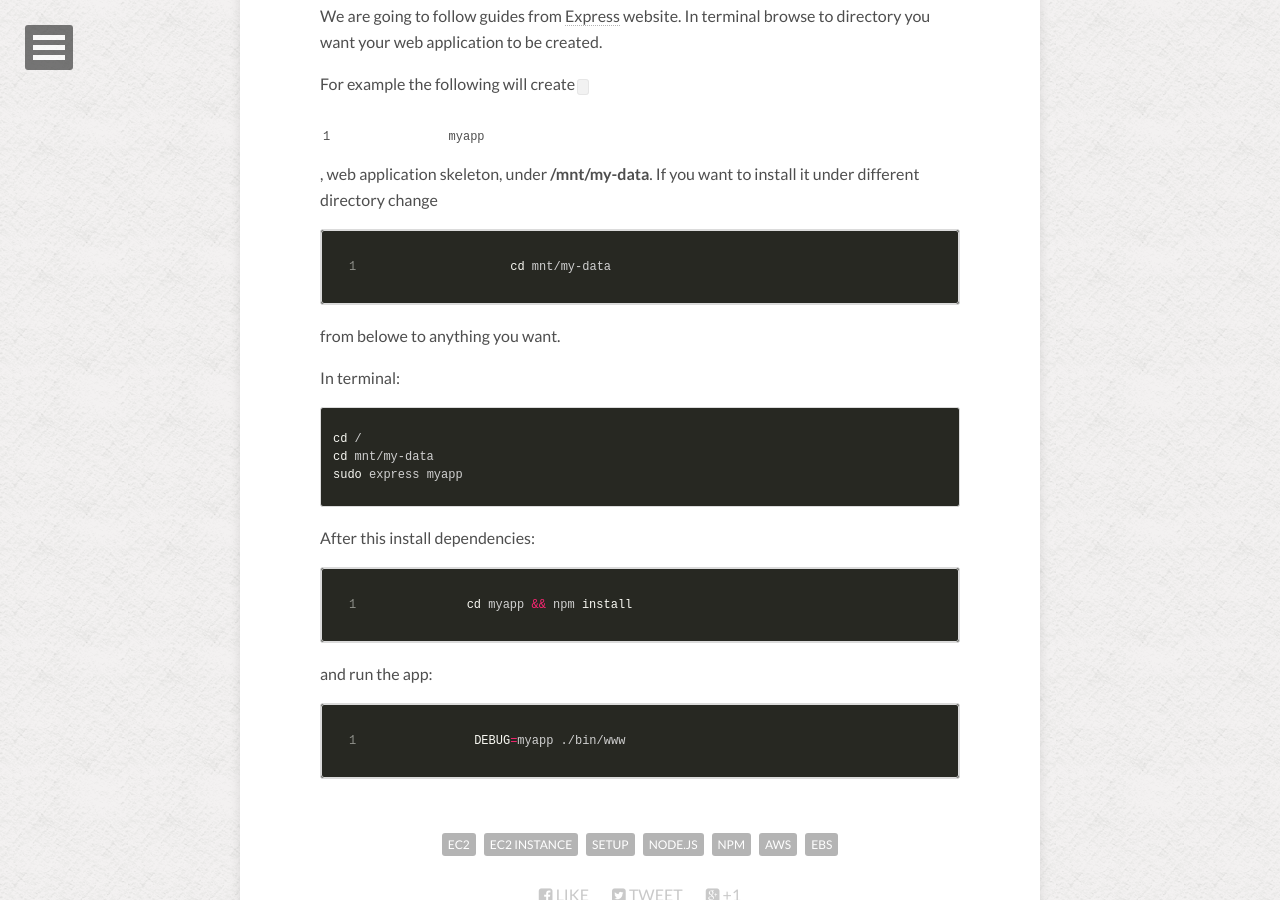
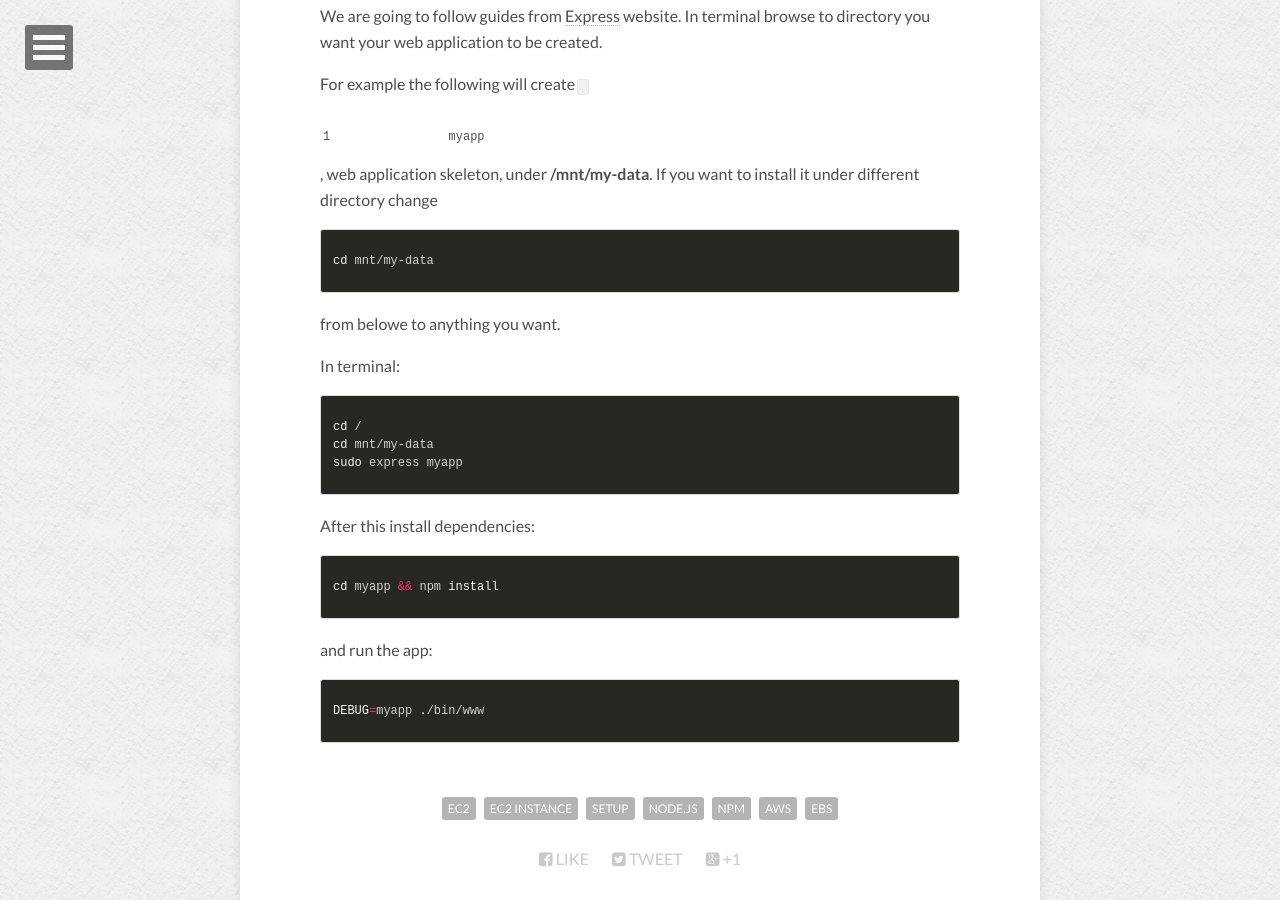
Before and after one commit to dhoqk/dhoqk.github.io, a Jekyll site: the page built from _posts/2015-01-17-aws-setup2.md, in a window 1280 px wide and 900 px high, scrolled down 409 px. Built offline with Jekyll 4.4.1, drawn with Linux system fonts in a browser that asks for light colours; nearby versions of some CDN libraries; comment, search, counter and statistics services are not loaded.

Commit message:
setup 2 code markdown edit

````diff
--- a/_posts/2015-01-17-aws-setup2.md
+++ b/_posts/2015-01-17-aws-setup2.md
@@ -17,12 +17,14 @@ We are going to follow guides from [Express](http://expressjs.com/starter/genera
 
 For example the following will create `myapp`, web application skeleton, under **/mnt/my-data**.  If you want to install it under different directory change
 
-```shell
+{% highlight bash %}
 cd mnt/my-data
-```
+{% endhighlight %}
+
 from belowe to anything you want.
 
 In terminal:
+
 {% highlight bash %}
 cd /
 cd mnt/my-data
@@ -31,12 +33,12 @@ sudo express myapp
 
 After this install dependencies:
 
-```shell
+{% highlight bash %}
 cd myapp && npm install
-```
+{% endhighlight %}
 
 and run the app:
 
-```bash
+{% highlight bash %}
 DEBUG=myapp ./bin/www
-```
+{% endhighlight %}
````
